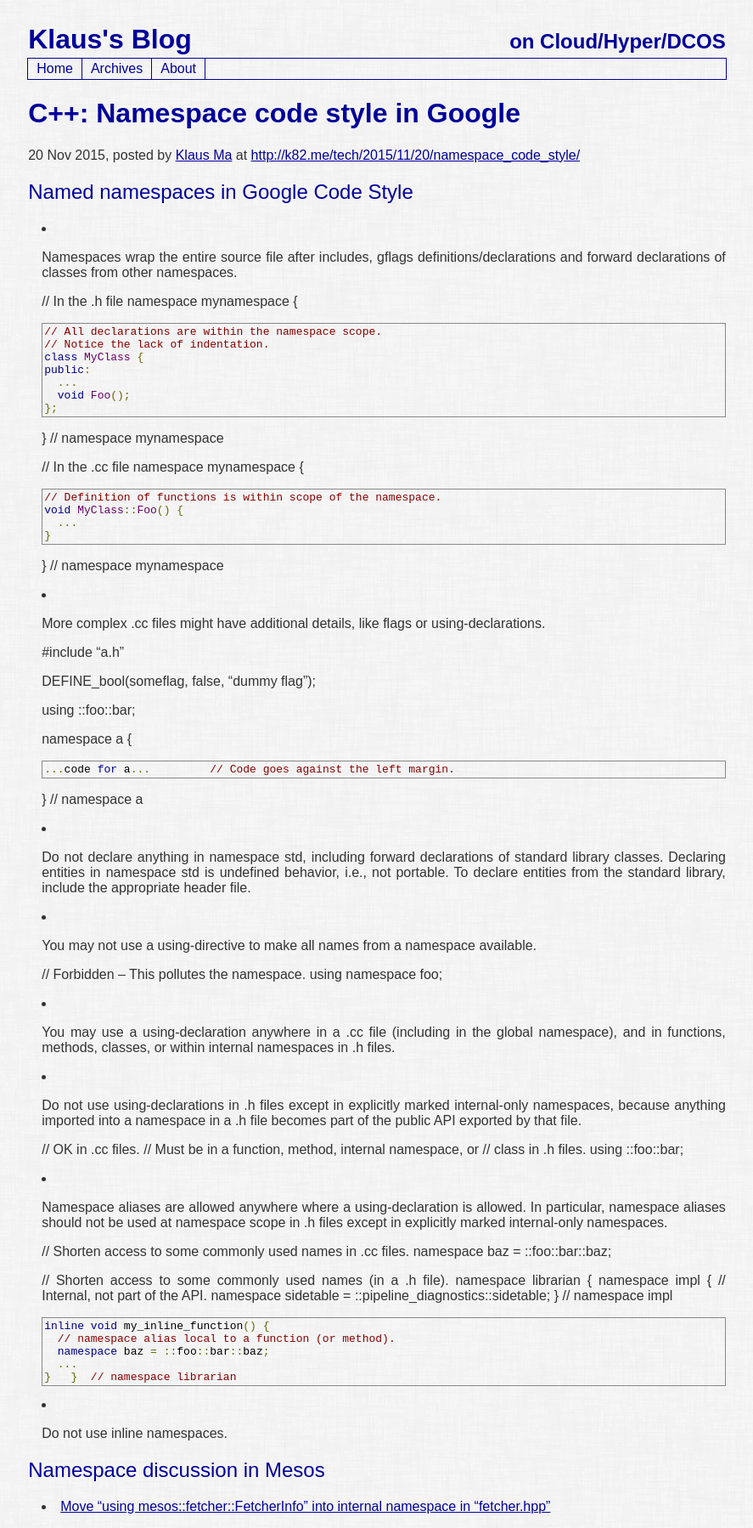
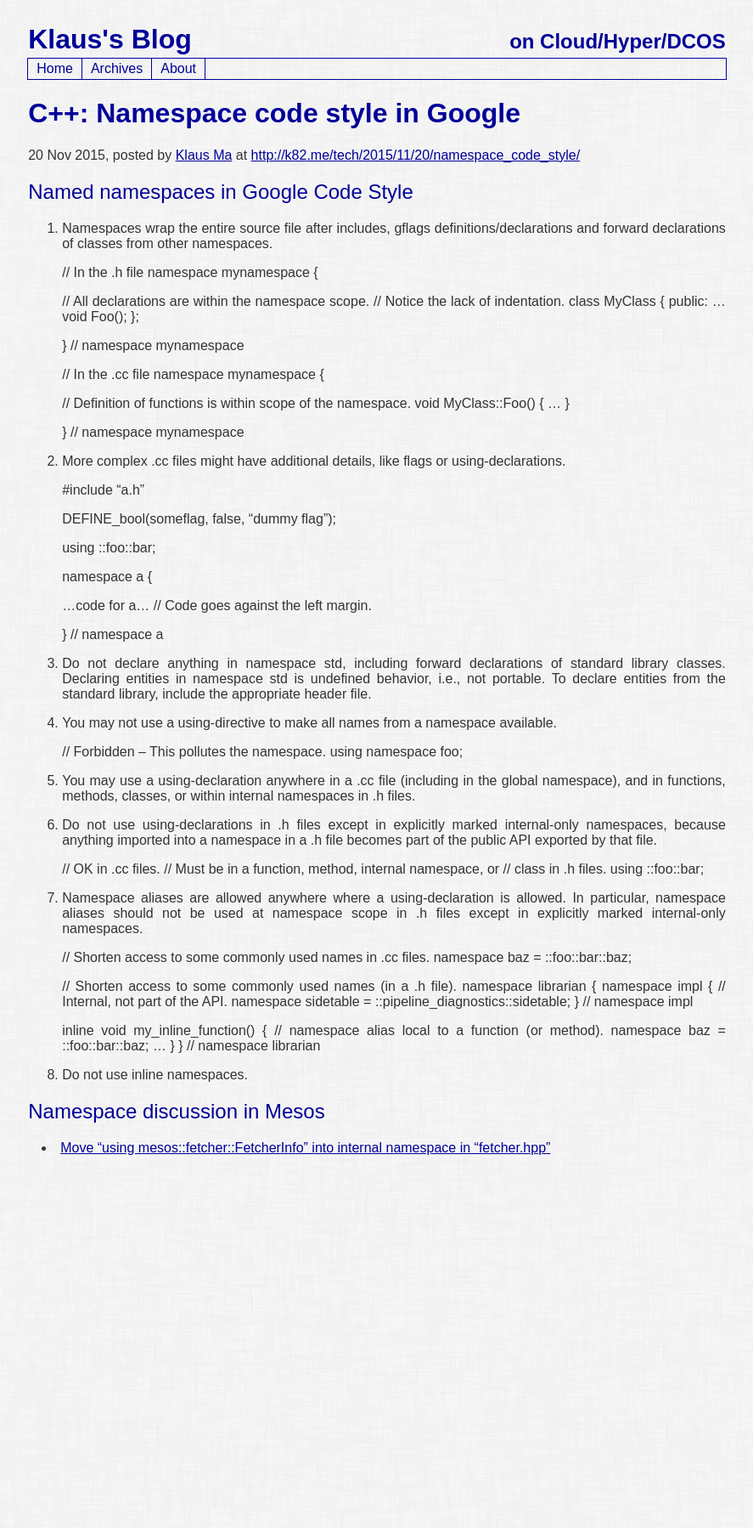
Before and after one commit to k82cn/k82cn.github.io, a Jekyll site: the page built from _posts/2015-11-20-namespace_code_style.md, in a window 1280 px wide. Shown: the whole page at 85% size, without its empty margins (196-1083 px from the left). Built offline with Jekyll 4.4.1, drawn with Linux system fonts in a browser that asks for light colours; comment, search, counter and statistics services are not loaded; after the commit the page ends 1376 px from its top, so only the background shows below that; part of the change alters nothing that is shown.

```diff
--- a/_posts/2015-11-20-namespace_code_style.md
+++ b/_posts/2015-11-20-namespace_code_style.md
@@ -6,7 +6,7 @@ categories: tech
 
 ## Named namespaces in Google Code Style
 
-* Namespaces wrap the entire source file after includes, gflags definitions/declarations and forward declarations of classes from other namespaces.
+1. Namespaces wrap the entire source file after includes, gflags definitions/declarations and forward declarations of classes from other namespaces.
 
     // In the .h file
     namespace mynamespace {
@@ -31,7 +31,9 @@ categories: tech
 
     }  // namespace mynamespace
 
-* More complex .cc files might have additional details, like flags or using-declarations.
+
+1. More complex .cc files might have additional details, like flags or using-declarations.
+
 
     #include "a.h"
 
@@ -45,23 +47,25 @@ categories: tech
 
      }  // namespace a
 
-* Do not declare anything in namespace std, including forward declarations of standard library classes. Declaring entities in namespace std is undefined behavior, i.e., not portable. To declare entities from the standard library, include the appropriate header file.
 
-* You may not use a using-directive to make all names from a namespace available.
+1. Do not declare anything in namespace std, including forward declarations of standard library classes. Declaring entities in namespace std is undefined behavior, i.e., not portable. To declare entities from the standard library, include the appropriate header file.
+
+1. You may not use a using-directive to make all names from a namespace available.
 
     // Forbidden -- This pollutes the namespace.
     using namespace foo;
 
-* You may use a using-declaration anywhere in a .cc file (including in the global namespace), and in functions, methods, classes, or within internal namespaces in .h files.
+1. You may use a using-declaration anywhere in a .cc file (including in the global namespace), and in functions, methods, classes, or within internal namespaces in .h files.
 
-* Do not use using-declarations in .h files except in explicitly marked internal-only namespaces, because anything imported into a namespace in a .h file becomes part of the public API exported by that file.
+1. Do not use using-declarations in .h files except in explicitly marked internal-only namespaces, because anything imported into a namespace in a .h file becomes part of the public API exported by that file.
 
     // OK in .cc files.
     // Must be in a function, method, internal namespace, or
     // class in .h files.
     using ::foo::bar;
 
-* Namespace aliases are allowed anywhere where a using-declaration is allowed. In particular, namespace aliases should not be used at namespace scope in .h files except in explicitly marked internal-only namespaces.
+1. Namespace aliases are allowed anywhere where a using-declaration is allowed. In particular, namespace aliases should not be used at namespace scope in .h files except in explicitly marked internal-only namespaces.
+
 
     // Shorten access to some commonly used names in .cc files.
     namespace baz = ::foo::bar::baz;
@@ -79,7 +83,8 @@ categories: tech
       }
     }  // namespace librarian
 
-* Do not use inline namespaces.
+
+1. Do not use inline namespaces.
 
 ## Namespace discussion in Mesos
 
```
